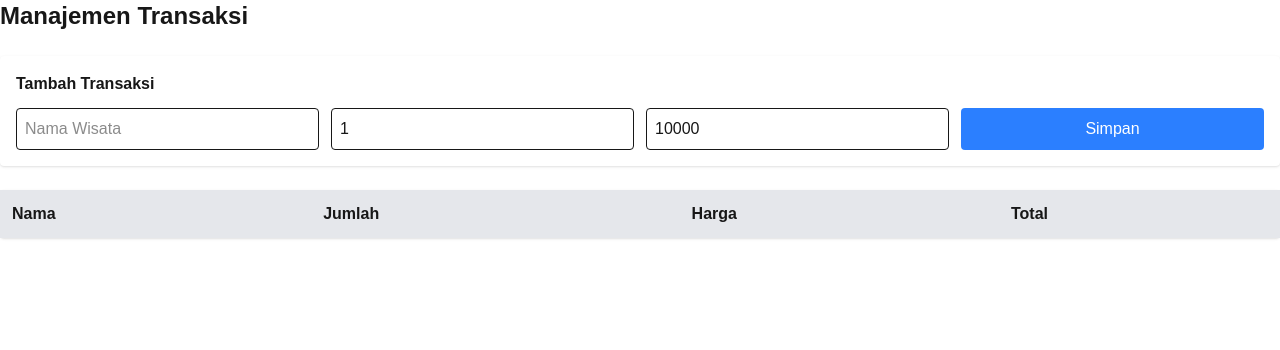
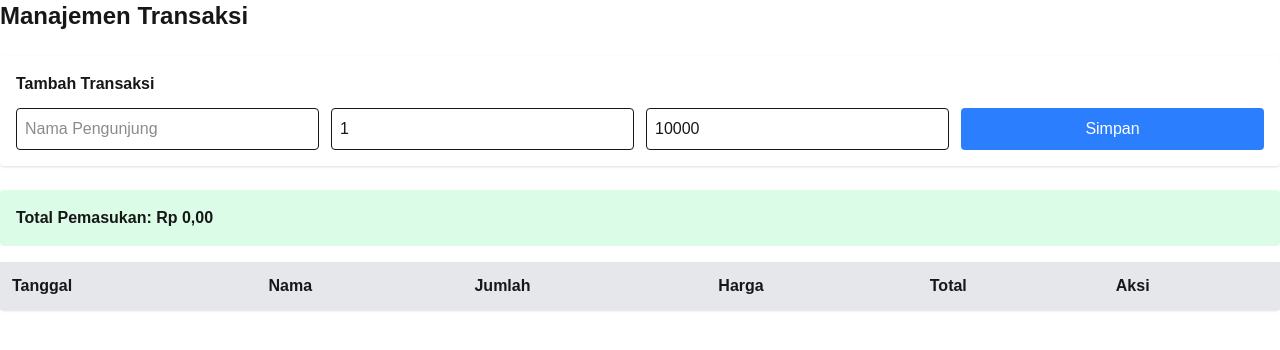
Before and after one commit to jonrenaldomarbun-source/TelukHebat_PuncakMasApp, a Next.js app in the folder cms-frontend/: page /transaksi in a window 1280 px wide. Shown: the top 350 px of the page. Built offline with nearby package versions, Linux system fonts and the light colour scheme.

Commit message:
Update CMS Yang Transaksi

```diff
--- a/cms-frontend/src/app/transaksi/page.tsx
+++ b/cms-frontend/src/app/transaksi/page.tsx
@@ -7,6 +7,7 @@ type TransaksiType = {
   jumlah: number;
   harga: number;
   total: number;
+  tanggal: string;
 };
 
 export default function Transaksi() {
@@ -15,8 +16,17 @@ export default function Transaksi() {
   const [jumlah, setJumlah] = useState(1);
   const [harga, setHarga] = useState(10000);
 
+  // format rupiah
+  const formatRupiah = (angka: number) => {
+    return new Intl.NumberFormat("id-ID", {
+      style: "currency",
+      currency: "IDR",
+    }).format(angka);
+  };
+
+  // tambah transaksi
   const handleSubmit = () => {
-    if (!nama) return alert("Isi nama wisata!");
+    if (!nama) return alert("Isi nama pengunjung!");
 
     const total = jumlah * harga;
 
@@ -26,6 +36,7 @@ export default function Transaksi() {
       jumlah,
       harga,
       total,
+      tanggal: new Date().toLocaleDateString(),
     };
 
     setData([newData, ...data]);
@@ -34,6 +45,14 @@ export default function Transaksi() {
     setJumlah(1);
     setHarga(10000);
   };
+
+  // hapus transaksi
+  const handleDelete = (id: number) => {
+    setData(data.filter((item) => item.id !== id));
+  };
+
+  // total semua pemasukan
+  const totalSemua = data.reduce((sum, item) => sum + item.total, 0);
 
   return (
     <div>
@@ -47,7 +66,7 @@ export default function Transaksi() {
           <input
             className="border p-2 rounded"
             type="text"
-            placeholder="Nama Wisata"
+            placeholder="Nama Pengunjung"
             value={nama}
             onChange={(e) => setNama(e.target.value)}
           />
@@ -75,25 +94,45 @@ export default function Transaksi() {
         </div>
       </div>
 
+      {/* TOTAL */}
+      <div className="bg-green-100 p-4 rounded mb-4">
+        <h2 className="font-semibold">
+          Total Pemasukan: {formatRupiah(totalSemua)}
+        </h2>
+      </div>
+
       {/* TABLE */}
       <div className="bg-white rounded shadow">
         <table className="w-full">
           <thead>
             <tr className="bg-gray-200 text-left">
+              <th className="p-3">Tanggal</th>
               <th className="p-3">Nama</th>
               <th className="p-3">Jumlah</th>
               <th className="p-3">Harga</th>
               <th className="p-3">Total</th>
+              <th className="p-3">Aksi</th>
             </tr>
           </thead>
 
           <tbody>
             {data.map((item) => (
               <tr key={item.id} className="border-t">
+                <td className="p-3">{item.tanggal}</td>
                 <td className="p-3">{item.nama}</td>
                 <td className="p-3">{item.jumlah}</td>
-                <td className="p-3">Rp {item.harga}</td>
-                <td className="p-3 font-semibold">Rp {item.total}</td>
+                <td className="p-3">{formatRupiah(item.harga)}</td>
+                <td className="p-3 font-semibold">
+                  {formatRupiah(item.total)}
+                </td>
+                <td className="p-3">
+                  <button
+                    onClick={() => handleDelete(item.id)}
+                    className="bg-red-500 text-white px-3 py-1 rounded"
+                  >
+                    Hapus
+                  </button>
+                </td>
               </tr>
             ))}
           </tbody>
```
